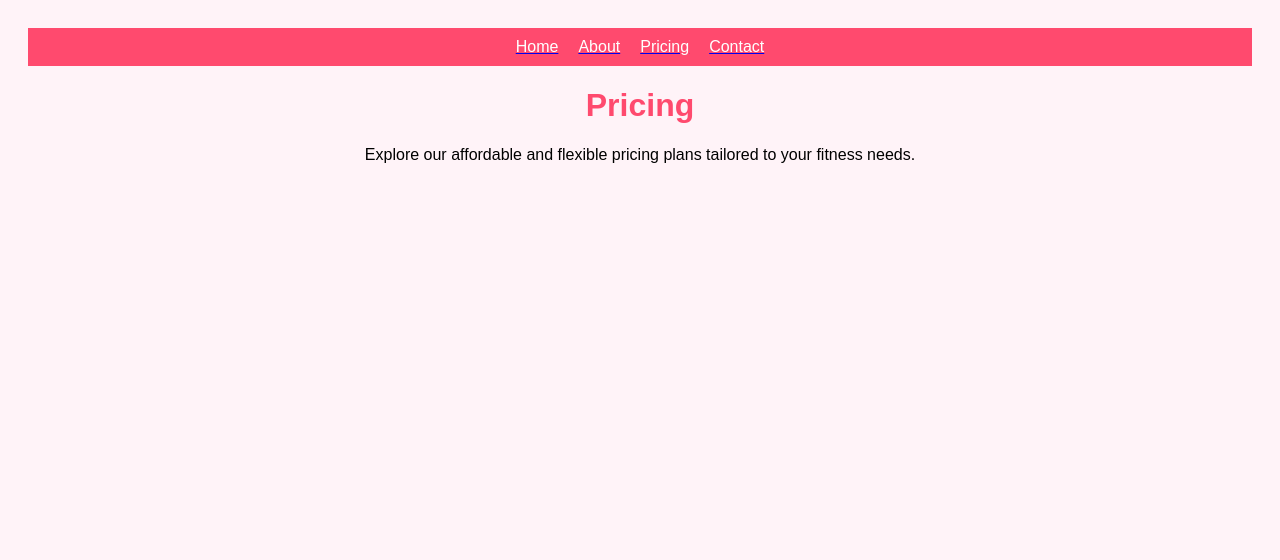
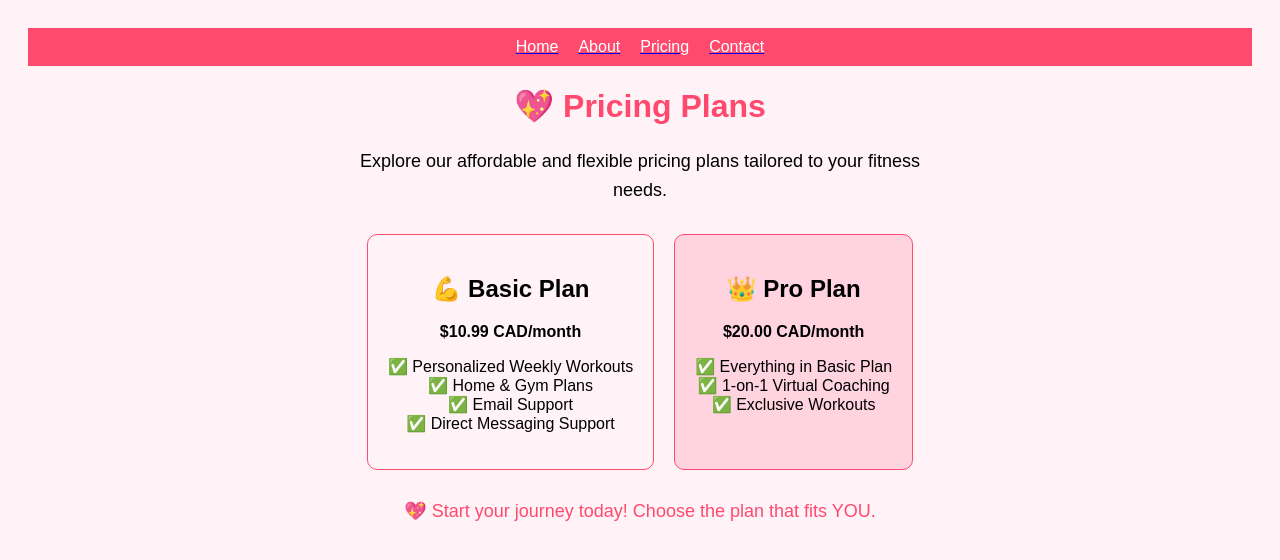
Before and after one commit to AbC-Bleep/Lovin.fitness, a Next.js app: page /pricing in a window 1280 px wide. Shown: the top 560 px of the page. Built offline with nearby package versions, Linux system fonts and the light colour scheme.

Commit message:
Update pricing.js

```diff
--- a/pages/pricing.js
+++ b/pages/pricing.js
@@ -4,8 +4,41 @@ export default function Pricing() {
   return (
     <div style={{ textAlign: "center", padding: "20px" }}>
       <Navbar />
-      <h1>Pricing</h1>
-      <p>Explore our affordable and flexible pricing plans tailored to your fitness needs.</p>
+      <h1>💖 Pricing Plans</h1>
+      <p style={{ maxWidth: "600px", margin: "auto", fontSize: "18px", lineHeight: "1.6" }}>
+        Explore our affordable and flexible pricing plans tailored to your fitness needs.
+      </p>
+
+      <div style={{ display: "flex", justifyContent: "center", gap: "20px", marginTop: "30px", flexWrap: "wrap" }}>
+
+        {/* 💪 Basic Plan (Previously Pro) */}
+        <div style={{ border: "1px solid #ff4a6e", padding: "20px", borderRadius: "10px", maxWidth: "300px", backgroundColor: "#fff3f8" }}>
+          <h2>💪 Basic Plan</h2>
+          <p><strong>$10.99 CAD/month</strong></p>
+          <ul style={{ listStyle: "none", padding: 0 }}>
+            <li>✅ Personalized Weekly Workouts</li>
+            <li>✅ Home & Gym Plans</li>
+            <li>✅ Email Support</li>
+            <li>✅ Direct Messaging Support</li>
+          </ul>
+        </div>
+
+        {/* 👑 Pro Plan (Previously VIP) */}
+        <div style={{ border: "1px solid #ff4a6e", padding: "20px", borderRadius: "10px", maxWidth: "300px", backgroundColor: "#ffd3e0" }}>
+          <h2>👑 Pro Plan</h2>
+          <p><strong>$20.00 CAD/month</strong></p>
+          <ul style={{ listStyle: "none", padding: 0 }}>
+            <li>✅ Everything in Basic Plan</li>
+            <li>✅ 1-on-1 Virtual Coaching</li>
+            <li>✅ Exclusive Workouts</li>
+          </ul>
+        </div>
+
+      </div>
+
+      <p style={{ marginTop: "30px", fontSize: "18px", color: "#ff4a6e" }}>
+        💖 Start your journey today! Choose the plan that fits YOU.
+      </p>
     </div>
   );
 }
```
